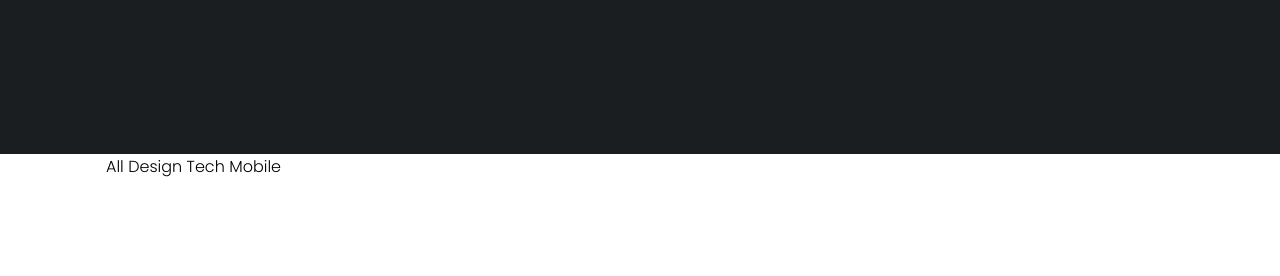
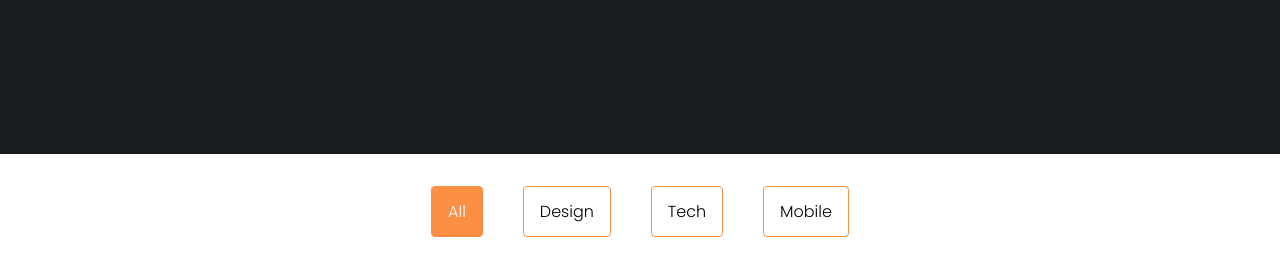
Before and after one commit to Yacho-glitch/Blog-Website, a plain HTML site: page index.html in a window 1280 px wide. Shown: the part 286-562 px from the top of the page. Drawn offline with nearby package versions, Linux system fonts and the light colour scheme.

Commit message:
Update styling and static page

```diff
--- a/style.css
+++ b/style.css
@@ -102,3 +102,27 @@ header {
     font-size: 1rem;
     font-weight: 400;
 }
+/* Post Filter */
+.post-filter {
+    display: flex;
+    justify-content: center;
+    align-items: center;
+    column-gap: 1.5rem;
+    margin-top: 2rem !important;
+}
+.filter-item {
+    padding: 12px 16px;
+    border: 1px solid var(--second-color);
+    border-radius: 4px;
+    margin: 0 8px;
+    cursor: pointer;
+    transition: background 0.3s;
+}
+.filter-item:hover {
+    background: var(--second-color);
+    color: var(--bg-color);
+}
+.active-filter {
+    background: var(--second-color);
+    color: var(--bg-color);
+}
```
